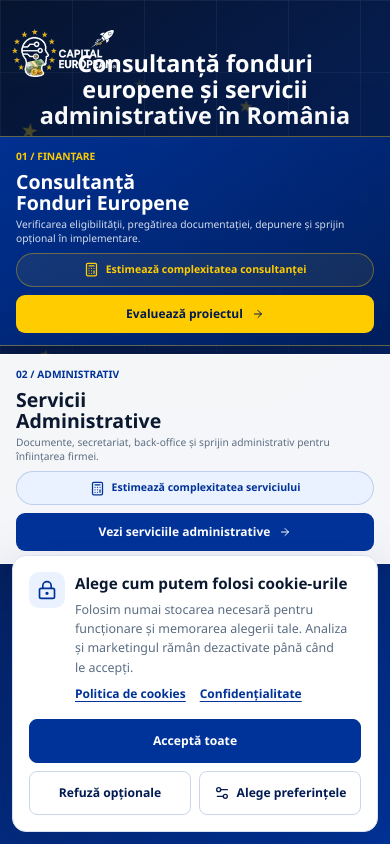
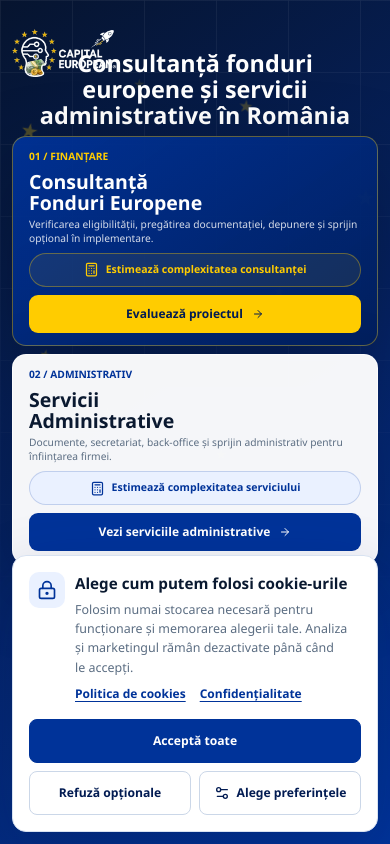
Before and after one commit to fireartro/Capital-European, a Next.js app: page / in a window 390 px wide. Built offline with nearby package versions, Linux system fonts and the light colour scheme; no server answers.

Commit message:
Improve mobile landing page layout and viewport fit

```diff
--- a/app/globals.css
+++ b/app/globals.css
@@ -44,7 +44,8 @@ svg { width: 1em; height: 1em; }
 .not-found-actions { display: flex; flex-wrap: wrap; justify-content: center; gap: 12px; margin-top: 32px; }
 .not-found-actions > a:not(.primary-button) { min-height: 48px; display: inline-flex; align-items: center; gap: 8px; padding: 0 18px; border: 1px solid rgba(255,255,255,.3); border-radius: 10px; font-weight: 750; }
 
-@supports selector(body:has(.split-landing)) {
+@supports selector(html:has(.split-landing)) {
+  html:has(.split-landing),
   body:has(.split-landing) { background: linear-gradient(145deg, var(--eu-blue-deep) 0%, #052469 56%, var(--eu-blue) 100%); }
 }
 
@@ -916,18 +917,18 @@ body:has(.not-found-page) .cookie-settings-floating { inset: 14px 14px auto auto
   .section-container, .shell, .faq .shell { width: min(1180px, calc(100% - 24px)); }
   .content-section, .faq { width: 100%; padding: 58px 0; }
   .inner-hero, .contact-page, .seo-service-hero, .seo-service-band, .seo-service-cta, .calculator-page, .site-footer { width: 100%; max-width: 100%; }
-  .split-landing { width: 100%; max-width: 100%; min-height: 100svh; min-height: 100dvh; padding: calc(68px + env(safe-area-inset-top)) 0 calc(18px + env(safe-area-inset-bottom)); }
+  .split-landing { width: 100%; max-width: 100%; min-height: 100svh; min-height: 100dvh; padding: calc(68px + env(safe-area-inset-top)) 12px calc(18px + env(safe-area-inset-bottom)); }
   .split-brand { left: 12px; top: 14px; }
   .split-brand .brand-logo-frame { width: 104px; }
   .split-brand .brand-symbol { width: 36px; height: 36px; }
-  .landing-intro { margin-bottom: 15px; padding-inline: 12px; }
+  .landing-intro { margin-bottom: 15px; }
   .landing-intro .eyebrow { flex-wrap: wrap; justify-content: center; row-gap: 6px; font-size: .68rem; line-height: 1.35; text-align: center; }
   h2 { font-size: 1.75rem; line-height: 1.13; }
   .primary-button, .choice-button, .button { min-height: 44px; font-size: .78rem; }
   .landing-intro h1 { font-size: 1.72rem; line-height: 1.14; }
   .landing-intro-copy { display: block; margin-top: 8px; font-size: .72rem; line-height: 1.45; }
   .split-grid { gap: 12px; }
-  .choice-card { min-height: 0; grid-template-columns: 1fr; gap: 0; padding: 17px 15px; border-inline: 0; border-radius: 0; }
+  .choice-card { min-height: 0; grid-template-columns: 1fr; gap: 0; padding: 17px 15px; border-radius: 14px; }
   .choice-copy { min-height: 174px; }
   .choice-index { margin-bottom: 9px; font-size: .68rem; }
   .choice-icon { width: 34px; height: 34px; margin-bottom: 10px; border-radius: 10px; }
@@ -936,11 +937,11 @@ body:has(.not-found-page) .cookie-settings-floating { inset: 14px 14px auto auto
   .choice-card p { margin: 7px 0 10px; font-size: .71rem; line-height: 1.42; }
   .choice-card > div:last-child { display: none; }
   .choice-button { width: 100%; min-height: 44px; padding-inline: 12px; font-size: .75rem; border-radius: 9px; }
-  .landing-proof-grid { width: calc(100% - 24px); display: grid; grid-template-columns: 1fr; gap: 8px; margin-top: 12px; }
+  .landing-proof-grid { display: grid; grid-template-columns: 1fr; gap: 8px; margin-top: 12px; }
   .landing-proof-grid article { min-height: auto; grid-template-columns: 30px 1fr; padding: 11px; }
   .landing-proof-grid svg { width: 30px; height: 30px; padding: 7px; }
   .landing-proof-grid p { display: none; }
-  .landing-trust { width: calc(100% - 24px); display: flex; gap: 8px; margin-top: 10px; font-size: .75rem; }
+  .landing-trust { display: flex; gap: 8px; margin-top: 10px; font-size: .75rem; }
   .landing-trust span, .landing-trust a { min-height: 30px; padding-inline: 10px; }
   .section-title-row { margin-bottom: 34px; }
   .section-title-row > p { font-size: .82rem; }
--- a/app/interaction-fixes.css
+++ b/app/interaction-fixes.css
@@ -272,15 +272,15 @@ body:has(.cookie-preferences-backdrop) .cookie-settings-floating { display: none
     align-content: start;
     row-gap: 10px;
     padding-top: calc(58px + env(safe-area-inset-top));
+    padding-inline: 12px;
     padding-bottom: calc(12px + env(safe-area-inset-bottom));
   }
 
   .split-brand .brand-logo-frame { width: 118px; }
-  .landing-intro { padding-inline: 12px; }
   .landing-intro h1 { font-size: clamp(1.45rem, 5.2vw, 2.1rem); }
   .landing-intro-copy { font-size: .72rem; }
   .split-grid { width: 100%; grid-template-columns: 1fr; gap: 8px; }
-  .choice-card { min-height: 0; grid-template-columns: 1fr; gap: 0; padding: 14px 16px; border-radius: 0; border-inline: 0; }
+  .choice-card { min-height: 0; grid-template-columns: 1fr; gap: 0; padding: 14px 16px; border-radius: 14px; }
   .choice-copy { min-height: 142px; }
   .choice-index { margin-bottom: 8px; font-size: .64rem; }
   .choice-icon { width: 30px; height: 30px; margin-bottom: 8px; }
@@ -288,10 +288,10 @@ body:has(.cookie-preferences-backdrop) .cookie-settings-floating { display: none
   .choice-card p { margin: 6px 0 9px; font-size: .68rem; line-height: 1.36; }
   .choice-card > div:last-child { display: none; }
   .choice-button { min-height: 40px; }
-  .landing-proof-grid { width: calc(100% - 24px); grid-template-columns: 1fr; gap: 7px; margin-top: 0; }
+  .landing-proof-grid { width: 100%; grid-template-columns: 1fr; gap: 7px; margin-top: 0; }
   .landing-proof-grid article { min-height: auto; padding: 9px 11px; }
   .landing-proof-grid p { display: none; }
-  .landing-trust { width: calc(100% - 24px); max-height: 72px; overflow: hidden; justify-content: center; font-size: .68rem; }
+  .landing-trust { width: 100%; max-height: 72px; overflow: hidden; justify-content: center; font-size: .68rem; }
   .landing-trust span,
   .landing-trust a { min-height: 27px; padding-inline: 8px; }
 }
--- a/app/layout.tsx
+++ b/app/layout.tsx
@@ -76,6 +76,7 @@ export const metadata: Metadata = {
 export const viewport: Viewport = {
   width: "device-width",
   initialScale: 1,
+  viewportFit: "cover",
   themeColor: "#003399",
   colorScheme: "light"
 };
```
